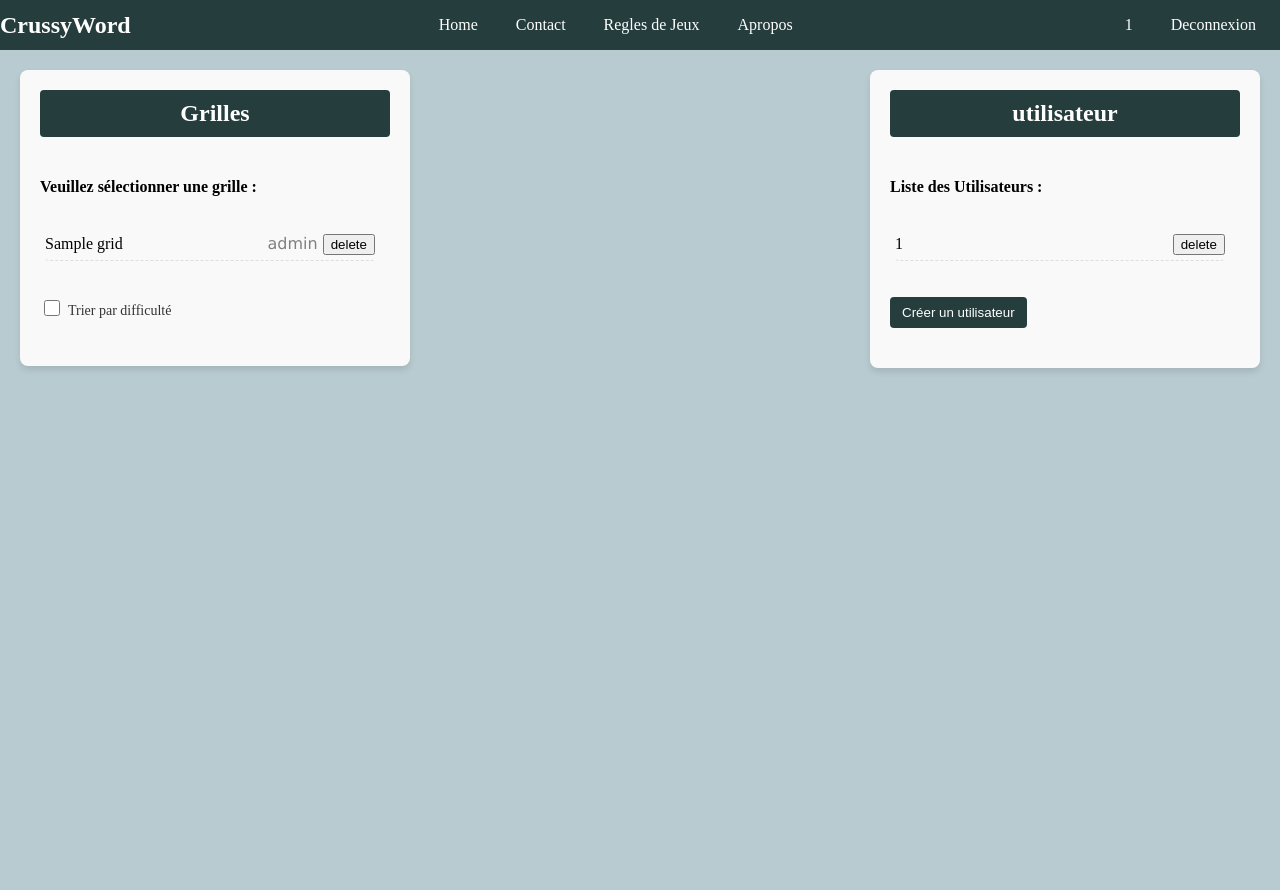
After one commit to sadyanis/Crucy_word, a PHP site: page /Vue/admin.php in a window 1280 px wide. The commit adds this page. Run offline with PHP 8.4, Linux system fonts and the light colour scheme; the visitor is signed in with stand-in values (Sample User, id 1); tables that the repository leaves empty or names only in its code hold one stand-in row (values such as "Sample post").

Commit message:
added admin features

```diff
--- a/Vue/LOGIN/login.html
+++ b/Vue/LOGIN/login.html
@@ -40,6 +40,11 @@
                       <input type="submit" value="connexion" id="loginBtn" class="btn">
                   </div>
 
+                  <div class="btnRow" >
+
+                    <a href="signup.php"  id="signupBtn" class="btn">S'inscrire</a>
+                </div>
+
                   <div class="btnRow" id="singupDiv">
 
                       <a href="../login.php"  id="signupBtn" class="btn">Play as Guest</a>
--- /dev/null
+++ b/Vue/Script/admin.js
@@ -0,0 +1,219 @@
+document.addEventListener('DOMContentLoaded', () => {
+    try {
+
+        const checkbox = document.getElementById('filter-grids');
+        const btnCreate = document.getElementById('createUser');
+        fetchGrids();
+        fetchUsers();
+        checkbox.addEventListener('change', () => {
+            const showordered = checkbox.checked;
+            fetchGrids(showordered);
+        });
+        btnCreate.addEventListener('click',()=>{
+            // changer de location
+            window.location.href = '../Vue/LOGIN/signup.php';
+        })
+    } catch (error) {
+        console.error('Error initializing filter checkbox:', error);
+    }
+});
+
+
+//
+function fetchGrids(filterMyGrids = false) {
+    console.log(filterMyGrids);
+    fetch('../controllers/get_all_grids.php',{
+        method: 'POST',
+        headers: { 'Content-Type': 'application/json' },
+        body: JSON.stringify({ filter: filterMyGrids })
+    })
+        .then(response => response.text())
+        .then(data => {
+            data = JSON.parse(data);
+            try {
+                updateGridList(data);
+            } catch (error) {
+                console.error('Error updating grid list:', error);
+            }
+        })
+        .catch(error => console.error('Erreur lors de la récupération des grilles:', error));
+}
+
+// Mettre à jour la liste des grilles
+// Met à jour la liste des grilles dans le DOM
+function updateGridList(grids) {
+    try {
+        const gridList = document.getElementById('liste_grille');
+        gridList.innerHTML = ''; // Vider la liste existante
+
+
+        if (grids.length > 0) {
+            grids.forEach(grid => {
+                const listItem = createGridListItem(grid);
+
+                gridList.appendChild(listItem);
+            });
+        } else {
+            gridList.innerHTML = '<li>Aucune grille trouvée.</li>';
+        }
+    } catch (error) {
+        console.error('Error updating grid list:', error);
+    }
+}
+
+// Crée un élément <li> pour une grille
+function createGridListItem(grid) {
+    try {
+        const listItem = document.createElement('li');
+        const div = document.createElement('div');
+        div.classList.add('options');
+
+        listItem.setAttribute('data-grid-id', grid.gridID);
+        listItem.textContent = grid.gridName;
+
+
+        // Si l'utilisateur est le propriétaire, ajouter un bouton "Modify"
+
+            const modifyButton = createModifyButton(grid.gridID);
+            const dificulty = document.createElement('span');
+                dificulty.textContent = grid.level;
+                dificulty.classList.add('level');
+            div.appendChild(dificulty);
+            div.appendChild(modifyButton);
+            listItem.appendChild(div);
+
+
+        return listItem;
+    } catch (error) {
+        console.error('Error creating grid list item:', error);
+    }
+}
+
+function createModifyButton(gridID) {
+    try {
+        const btn = document.createElement('button');
+        btn.textContent = 'delete';
+        btn.addEventListener('click', (event) => {
+            const confirmation = confirm('Voulez-vous vraiment supprimer cette grille ?');
+            if (!confirmation) return;
+            // Envoyer une requête au serveur pour supprimer la grille
+            fetch('../controllers/delete_grid.php', {
+                method: 'POST',
+                headers: {
+                    'Content-Type': 'application/json'
+                },
+                body: JSON.stringify({ id: gridID })
+            }).then(response => response.json())
+                .then(data => {
+                    if (data.success) {
+                        btn.parentElement.parentElement.remove(); // Supprimer l'élément <li> parent
+                        console.log('Grille supprimée', gridID);
+                    } else {
+                        alert('Erreur lors de la suppression de la grille');
+                    }
+                })
+                .catch(error => {
+                    console.error('Erreur lors de l\'envoi :', error);
+                });
+
+        });
+        return btn;
+    } catch (error) {
+        console.error('Error creating modify button:', error);
+    }
+}
+
+function fetchUsers(){
+    fetch('../controllers/get_all_users.php',{
+        method: 'GET',
+        headers: { 'Content-Type': 'application/json' },
+    })
+        .then(response => response.text())
+        .then(data => {
+            data = JSON.parse(data);
+            try {
+                updateUserList(data);
+            } catch (error) {
+                console.error('Error updating grid list:', error);
+            }
+        })
+        .catch(error => console.error('Erreur lors de la récupération des grilles:', error));
+}
+
+function updateUserList(grids) {
+    try {
+        const gridList = document.getElementById('liste_user');
+        gridList.innerHTML = ''; // Vider la liste existante
+
+
+        if (grids.length > 0) {
+            grids.forEach(grid => {
+                const listItem = createUserListItem(grid);
+
+                gridList.appendChild(listItem);
+            });
+        } else {
+            gridList.innerHTML = '<li>Aucune Utilisateur trouvée.</li>';
+        }
+    } catch (error) {
+        console.error('Error updating user list:', error);
+    }
+}
+
+function createUserListItem(grid){
+
+    try {
+        const listItem = document.createElement('li');
+
+
+        listItem.setAttribute('data-user-id', grid.UserID);
+        listItem.textContent = grid.UserID;
+
+
+        // Si l'utilisateur est le propriétaire, ajouter un bouton "Modify"
+
+            const modifyButton = createDeleteButton(grid.UserID);
+
+
+            listItem.appendChild(modifyButton);
+
+
+        return listItem;
+    } catch (error) {
+        console.error('Error creating grid list item:', error);
+    }
+}
+
+function createDeleteButton(gridID) {
+    try {
+        const btn = document.createElement('button');
+        btn.textContent = 'delete';
+        btn.addEventListener('click', (event) => {
+            const confirmation = confirm('Voulez-vous vraiment supprimer cet Utilisateur ?');
+            if (!confirmation) return;
+            // Envoyer une requête au serveur pour supprimer la grille
+            fetch('../controllers/deleteUser.php', {
+                method: 'POST',
+                headers: {
+                    'Content-Type': 'application/json'
+                },
+                body: JSON.stringify({ id: gridID })
+            }).then(response => response.json())
+                .then(data => {
+                    if (data.success) {
+                        btn.parentElement.remove(); // Supprimer l'élément <li> parent
+                        console.log(' Utilisateur supprimé', gridID);
+                    } else {
+                        alert('Erreur lors de la suppression de l\'utilisateur');
+                    }
+                })
+                .catch(error => {
+                    console.error('Erreur lors de l\'envoi :', error);
+                });
+
+        });
+        return btn;
+    } catch (error) {
+        console.error('Error creating modify button:', error);
+    }
+}
--- a/Vue/Style/style2.css
+++ b/Vue/Style/style2.css
@@ -332,6 +332,8 @@ aside input[type="text"]{
 .level{
     font-family: Verdana, Geneva, Tahoma, sans-serif;
     color: grey;
+    margin-right: 5px;
+
 }
 
 .liste_grids{
@@ -343,6 +345,7 @@ aside input[type="text"]{
 .liste_grids li{
     display: flex;
     justify-content: space-between;
+    align-items: center;
     margin-bottom: 5px;
     border-bottom: 1px dashed #ddd;
     padding-bottom: 5px;
--- /dev/null
+++ b/Vue/admin.php
@@ -0,0 +1,66 @@
+<?php
+session_start();
+if (isset($_SESSION["role"]) && $_SESSION["role"]== "admin") {
+    $role = $_SESSION["role"];
+} else {
+    header("Location: ./LOGIN/login.html");
+}
+?>
+<!DOCTYPE html>
+<html lang="en">
+<head>
+    <meta charset="UTF-8">
+    <meta name="viewport" content="width=device-width, initial-scale=1.0">
+    <link rel="stylesheet" href="./Style/style2.css?asdsadsad">
+    <script src="./Script/admin.js" defer></script>
+    <title>Document</title>
+</head>
+<body>
+ <?php require_once(__DIR__.'/menu.php') ?>
+    <div class="container">
+        <aside class="side_index" >
+         <h2 class="title">Grilles</h2>
+         <div>
+            <h4>Veuillez sélectionner une grille :</h4>
+            <div class="indications">
+
+                  <ol class="liste_grids" id="liste_grille" >
+
+                  </ol>
+            </div>
+            <div class="controls">
+
+                <label class="checkbox-label">
+                    <input type="checkbox" id="filter-grids" />
+                     Trier par difficulté
+                </label>
+            </div>
+
+        </div>
+
+    </aside>
+
+    <aside class="side_index" >
+        <h2 class="title">utilisateur</h2>
+        <div>
+            <h4>Liste des Utilisateurs :</h4>
+            <div class="indications">
+
+                  <ol class="liste_grids" id="liste_user" >
+
+                  </ol>
+            </div>
+            <div class="controls">
+
+                <button class="list_btn" id="createUser">Créer un utilisateur</button>
+
+            </div>
+
+        </div>
+
+    </aside>
+    </div>
+
+</body>
+</html>
+<script></script>
--- a/Vue/home2.php
+++ b/Vue/home2.php
@@ -8,7 +8,6 @@ require_once __DIR__ . '/../controllers/AuthController.php';
     $gridName = isset($_POST['grid_name']) ? htmlspecialchars($_POST['grid_name'], ENT_QUOTES, 'UTF-8') : null;
     $gridDimension = isset($_POST['grid_dimension']) ? (int)$_POST['grid_dimension'] : 10;
  }
-echo $_POST['level'];
 ?>
 <!DOCTYPE html>
 <html lang="en">
--- a/Vue/mainmenu.php
+++ b/Vue/mainmenu.php
@@ -1,7 +1,7 @@
 <?php session_start();
-if(isset($_SESSION["role"])&& $_SESSION["role"] == "visitor"){
+if(isset($_SESSION["role"])){
 $role = $_SESSION["role"];
-}
+};
 // if(!isset($_SESSION["user"])){
 //     header("Location: ./LOGIN/login.html");
 // }
@@ -44,7 +44,7 @@ $gridNames = $model->getAllGridNames();
                   </ol>
             </div>
             <div class="controls">
-                <?php if($role != "visitor"){ ?>
+                <?php if(isset($role) && $role != "visitor"){ ?>
                 <button class="list_btn" id="add_grid_btn">Créer une grille</button>
                 <?php } ?>
                 <label class="checkbox-label">
--- a/Vue/menu.php
+++ b/Vue/menu.php
@@ -1,9 +1,9 @@
 <nav>
-<h2 class="logo"><a href="home2.php">CrussyWord</a></h2>
+<h2 class="logo"><a href="mainmenu.php">CrussyWord</a></h2>
         <ul>
 
 
-            <li><a href="home2.php">Home</a></li>
+            <li><a href="mainmenu.php">Home</a></li>
             <li><a href="#">Contact</a></li>
             <li><a href="#">Regles de Jeux</a></li>
             <li><a href="#">Apropos</a></li>
--- a/Vue/play.php
+++ b/Vue/play.php
@@ -1,7 +1,7 @@
 <?php session_start();
-if(!isset($_SESSION["user"])){
-    header("Location: ./LOGIN/login.html");
-}
+// if(!isset($_SESSION["user"])){
+//     header("Location: ./LOGIN/login.html");
+// }
 $gridData = isset($_SESSION['gridData']) ? json_decode($_SESSION['gridData'], true) : null;
 $gridDimension =  $gridData['dimension']['dimension']-1;
 
--- /dev/null
+++ b/controllers/get_all_users.php
@@ -0,0 +1,27 @@
+<?php
+header('Content-Type: application/json');
+
+require_once(__DIR__ . '/../model/userModel.php');
+
+try {
+    $model = new User();
+    $user = $model->getUsers();
+
+    if ($user === false || $user === null) {
+        throw new Exception("Impossible de récupérer les utilisateurs.");
+    }
+    // Succès
+    http_response_code(200);
+    echo json_encode($user);
+} catch (Exception $e) {
+
+    http_response_code(500);
+    echo json_encode([
+        'status' => 'error',
+        'message' => $e->getMessage(),
+    ]);
+}
+
+
+
+?>
--- a/model/userModel.php
+++ b/model/userModel.php
@@ -58,4 +58,15 @@ class User {
         die("Erreur Lors du creation des users: ". $e->getMessage());
        }
     }
+
+    public function deleteUser($userID){
+        try{
+            $sql = "DELETE FROM user WHERE UserID = :userID";
+            $stmt = $this->db->prepare($sql);
+            $stmt->execute([':userID' => $userID]);
+            return true;
+        }catch(PDOException $e){
+            die("Erreur lors de la suppression de l'utilisateur: ".$e->getMessage());
+        }
+    }
 }
```
Also changed, not shown: controllers/AuthController.php (+14 -3 lines), controllers/deleteUser.php (added, +21 -0 lines).
